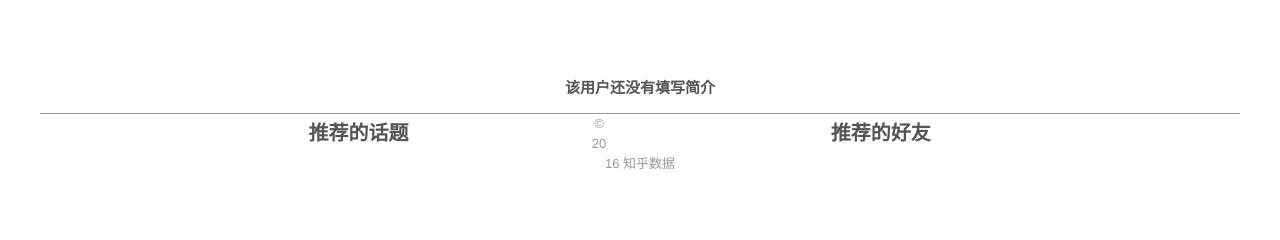
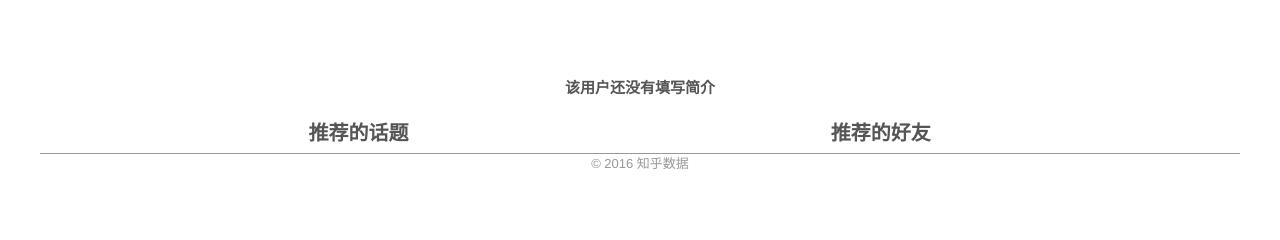
Before and after one commit to CodeZWT/ZhiHu, a Django app: template src/ZhiHu/ZhiHuShowPage/templates/person.html in a window 1280 px wide. Shown: the part 277-517 px from the top of the page. Run offline with Django 3.2, Linux system fonts and the light colour scheme; the template is opened without the code that fills it, so the values that code supplies are empty.

Commit message:
Alter cls_float

```diff
--- a/src/ZhiHu/ZhiHuShowPage/templates/person.html
+++ b/src/ZhiHu/ZhiHuShowPage/templates/person.html
@@ -98,7 +98,7 @@
 <div class="temp_col"></div>
 <!--***********************************************************************************************************************************-->
 <div align="center">
-    <div id="content">
+    <div id="content" >
     <!--详情区-->
         <div class="recommend_topic">
         <!--推荐区-->
@@ -153,6 +153,7 @@
                 {% endfor %}
                 </div>
             </div>
+            <div style="clear:both;"></div>
         <!--***********************************************************************************************************************************-->
     </div>
 </div>
```
